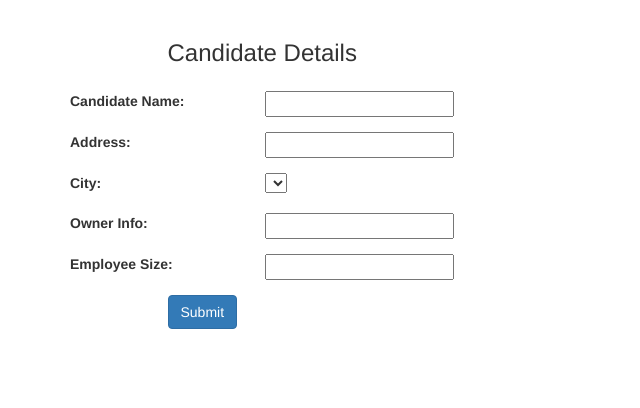
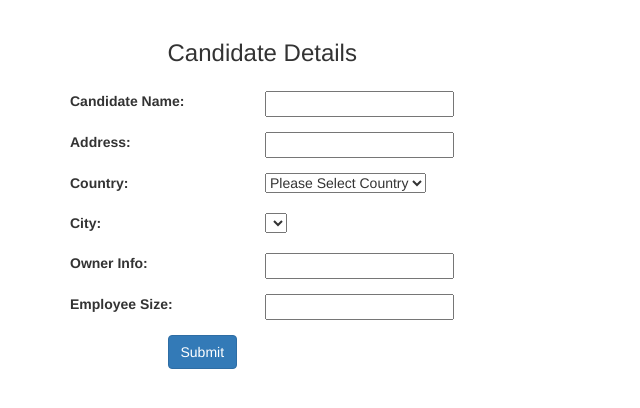
Before and after one commit to jprsurendra/assignment, a Django app: template project/templates/candidate/create_candidate.html in a window 1280 px wide. Shown: the top 408 px of the page, without its empty margins (0-640 px from the left). Run offline with Django 3.2, Linux system fonts and the light colour scheme; the template is opened without the code that fills it, so the values that code supplies are empty; some libraries are stand-ins or nearby versions.

Commit message:
add web app

```diff
--- a/project/templates/candidate/create_candidate.html
+++ b/project/templates/candidate/create_candidate.html
@@ -27,6 +27,17 @@
                 <label class="col-sm-2 col-form-label">Address:</label>
                 <div class="col-sm-4">
                     <input type="text" class="cls_cand_address">
+                </div>
+            </div>
+            <div class="form-group row">
+                <label class="col-sm-2 col-form-label">Country:</label>
+                <div class="col-sm-4">
+                    <select class="cls_cand_city">
+                        <option value="">Please Select Country</option>
+                        {% for country in country_list %}
+                        <option value="{{ country.id }}">{{ country.country_name}}</option>
+                        {% endfor %}
+                    </select>
                 </div>
             </div>
             <div class="form-group row">
--- a/project/webapp/candidate/urls.py
+++ b/project/webapp/candidate/urls.py
@@ -6,6 +6,4 @@ urlpatterns = [
     url(r'^$', views.show_candidate),
     # url('candidate/$', views.create_candidate),
     url(r'^candidate-detail/(?P<candidate_id>\d+)/$', views.CandidateDetail.as_view(), name="candidate_detail"),
-
-
 ]
```
Also changed, not shown: project/webapp/candidate/views.py (+9 -0 lines).
